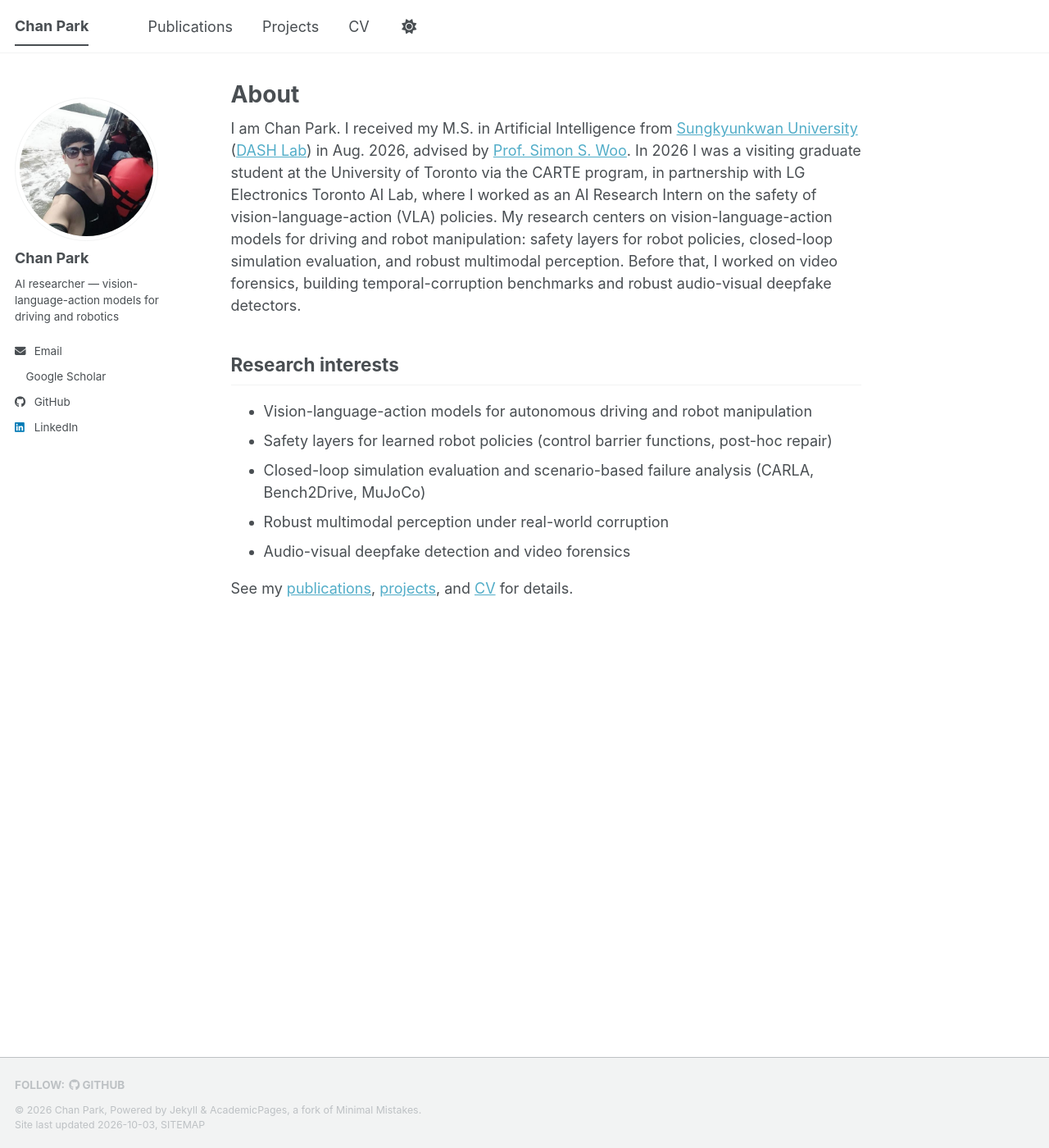
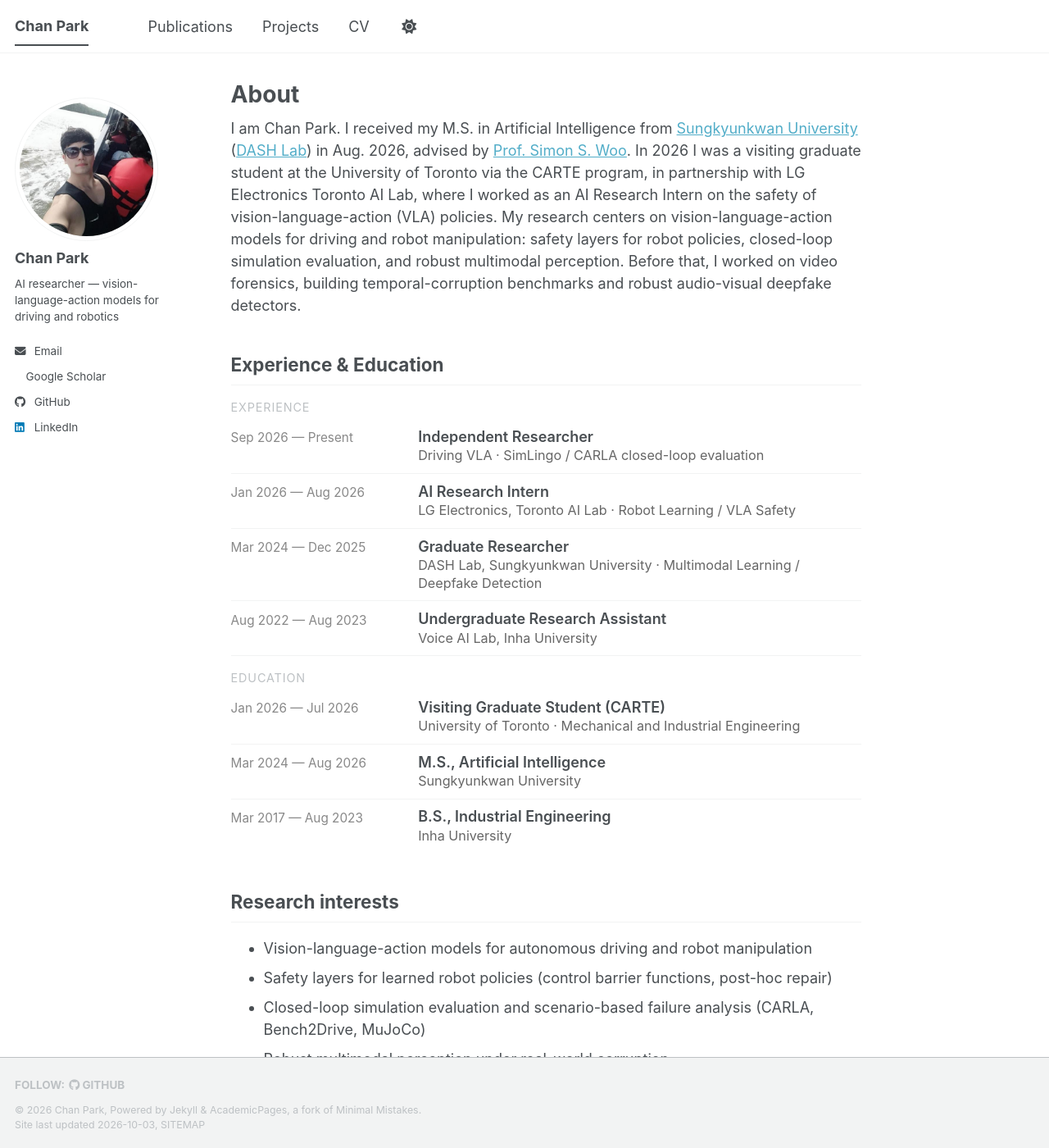
Before and after one commit to Ckck12/Ckck12.github.io, a Jekyll site: the page built from _pages/about.md, in a window 1280 px wide and 1400 px high. Shown: the whole window at 82% size. Built offline with Jekyll 4.4.1, drawn with Linux system fonts in a browser that asks for light colours; a style sheet for code colours, icons or effects is not loaded.

Commit message:
Add Experience & Education timeline to the home page
Co-Authored-By: Claude Opus 5.5 <noreply@anthropic.com>

```diff
--- a/_pages/about.md
+++ b/_pages/about.md
@@ -9,6 +9,32 @@ redirect_from:
 
 I am Chan Park. I received my M.S. in Artificial Intelligence from [Sungkyunkwan University](https://www.skku.edu/) ([DASH Lab](https://dash-lab.github.io/)) in Aug. 2026, advised by [Prof. Simon S. Woo](https://scholar.google.com/citations?user=mHnj60cAAAAJ). In 2026 I was a visiting graduate student at the University of Toronto via the CARTE program, in partnership with LG Electronics Toronto AI Lab, where I worked as an AI Research Intern on the safety of vision-language-action (VLA) policies. My research centers on vision-language-action models for driving and robot manipulation: safety layers for robot policies, closed-loop simulation evaluation, and robust multimodal perception. Before that, I worked on video forensics, building temporal-corruption benchmarks and robust audio-visual deepfake detectors.
 
+Experience & Education
+------
+
+<style>
+.xp-list { margin: 0.4em 0 1.6em; }
+.xp-row { display: grid; grid-template-columns: 11.5em 1fr; gap: 0.2em 1.2em; padding: 0.55em 0; border-bottom: 1px solid var(--global-border-color, #e5e5e5); }
+.xp-row:last-child { border-bottom: none; }
+.xp-date { color: #888; font-size: 0.85em; white-space: nowrap; padding-top: 0.15em; }
+.xp-role { font-weight: 600; line-height: 1.35; }
+.xp-org { font-size: 0.9em; color: #666; line-height: 1.35; }
+.xp-sub { font-size: 0.8em; letter-spacing: 0.06em; text-transform: uppercase; color: var(--global-text-color-light, #888); margin: 1.1em 0 0.2em; }
+@media (max-width: 600px) { .xp-row { grid-template-columns: 1fr; } .xp-date { white-space: normal; } }
+</style>
+
+<div class="xp-list">
+  <div class="xp-sub">Experience</div>
+  <div class="xp-row"><div class="xp-date">Sep 2026 — Present</div><div><div class="xp-role">Independent Researcher</div><div class="xp-org">Driving VLA · SimLingo / CARLA closed-loop evaluation</div></div></div>
+  <div class="xp-row"><div class="xp-date">Jan 2026 — Aug 2026</div><div><div class="xp-role">AI Research Intern</div><div class="xp-org">LG Electronics, Toronto AI Lab · Robot Learning / VLA Safety</div></div></div>
+  <div class="xp-row"><div class="xp-date">Mar 2024 — Dec 2025</div><div><div class="xp-role">Graduate Researcher</div><div class="xp-org">DASH Lab, Sungkyunkwan University · Multimodal Learning / Deepfake Detection</div></div></div>
+  <div class="xp-row"><div class="xp-date">Aug 2022 — Aug 2023</div><div><div class="xp-role">Undergraduate Research Assistant</div><div class="xp-org">Voice AI Lab, Inha University</div></div></div>
+  <div class="xp-sub">Education</div>
+  <div class="xp-row"><div class="xp-date">Jan 2026 — Jul 2026</div><div><div class="xp-role">Visiting Graduate Student (CARTE)</div><div class="xp-org">University of Toronto · Mechanical and Industrial Engineering</div></div></div>
+  <div class="xp-row"><div class="xp-date">Mar 2024 — Aug 2026</div><div><div class="xp-role">M.S., Artificial Intelligence</div><div class="xp-org">Sungkyunkwan University</div></div></div>
+  <div class="xp-row"><div class="xp-date">Mar 2017 — Aug 2023</div><div><div class="xp-role">B.S., Industrial Engineering</div><div class="xp-org">Inha University</div></div></div>
+</div>
+
 Research interests
 ------
 - Vision-language-action models for autonomous driving and robot manipulation
```
